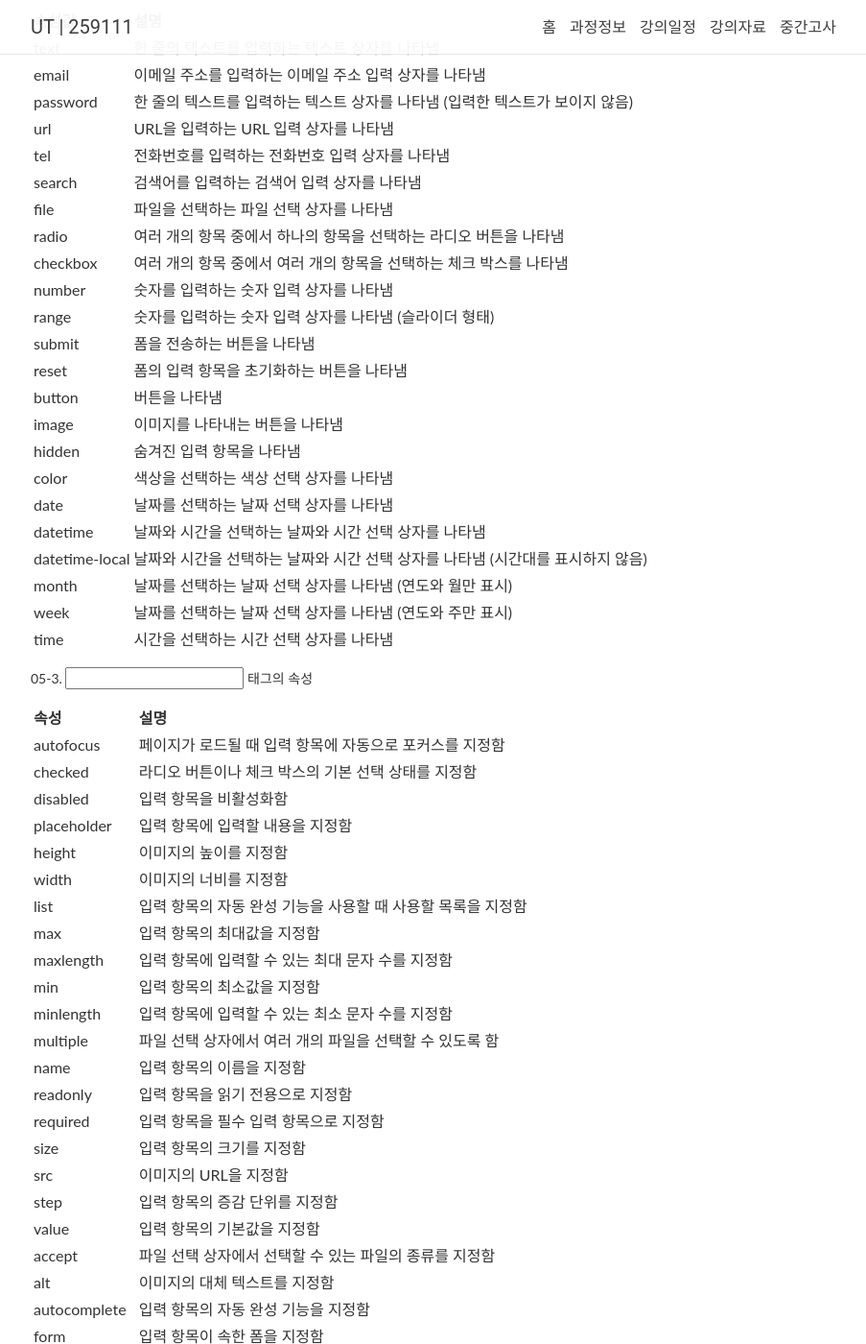
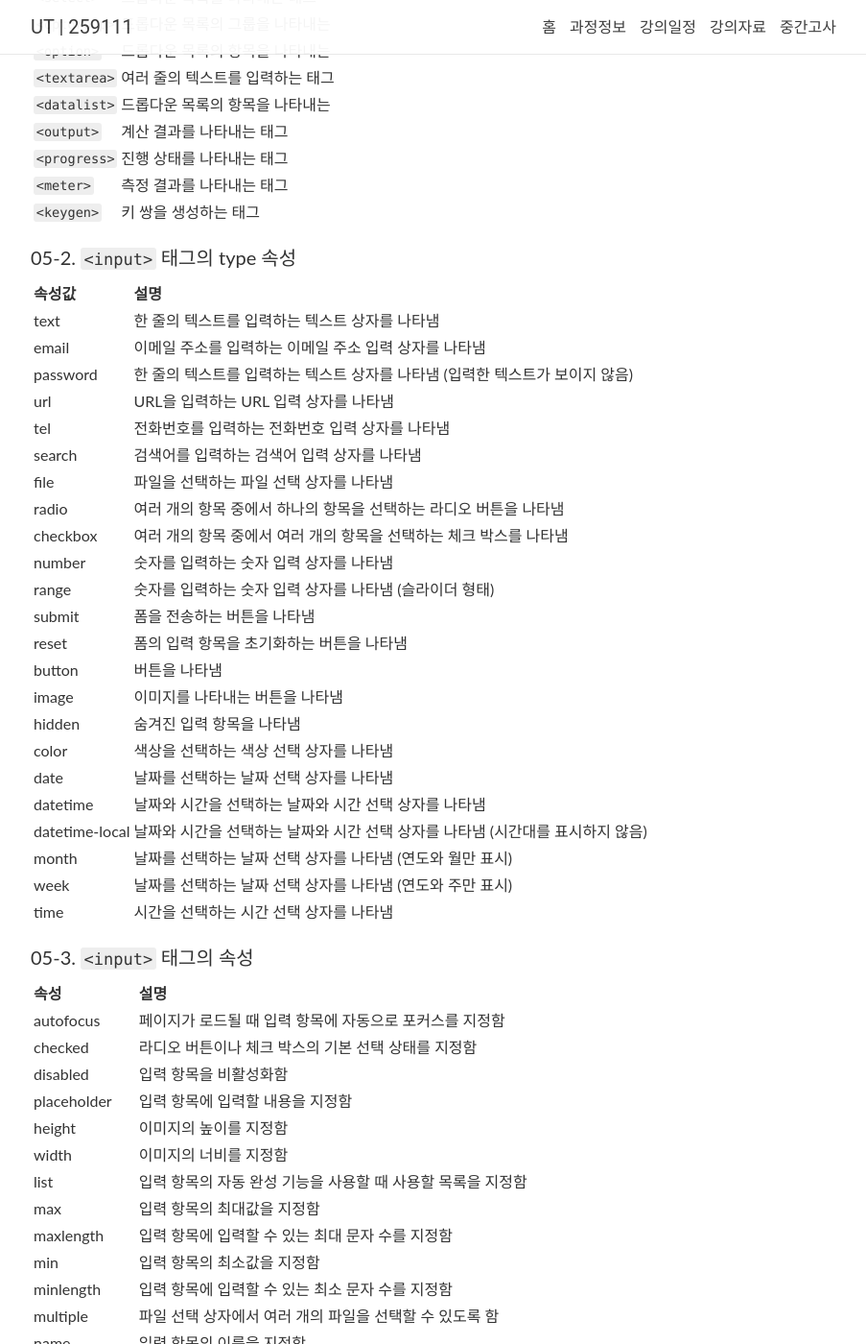
Before and after one commit to 2023-aaronkr/ut-web, a Jekyll site: the page built from _pages/guide.md, in a window 1280 px wide and 1400 px high, scrolled down 3695 px. Shown: the whole window at 96% size, without its empty margins (188-1091 px from the left). Built offline with Jekyll 4.4.1, drawn with Linux system fonts in a browser that asks for light colours; nearby versions of some CDN libraries; comment, search, counter and statistics services are not loaded.

Commit message:
Update study guide

```diff
--- a/_pages/guide.md
+++ b/_pages/guide.md
@@ -8,7 +8,7 @@ title: Study Guide / 공부 가이드
 
 ---
 
-### HTML & CSS
+## HTML & CSS
 
 - [3. HTML 기본 문서 만들기](#03-html-기본-문서-만들기)
 - [4. 웹 문서에 다양한 내용 입력하기](#04-웹-문서에-다양한-내용-입력하기)
@@ -21,9 +21,9 @@ title: Study Guide / 공부 가이드
 
 ---
 
-### 중간고사
+## 중간고사
 
-#### 03. HTML 기본 문서 만들기
+### 03. HTML 기본 문서 만들기
 
 | 태그              | 설명                             |
 | ----------------- | -------------------------------- |
@@ -43,9 +43,11 @@ title: Study Guide / 공부 가이드
 | `<footer>`        | HTML 문서의 꼬리말을 나타냄      |
 | `<div>`           | HTML 문서의 영역을 나타냄        |
 
-#### 04. 웹 문서에 다양한 내용 입력하기
+---
 
-##### 04-1. 텍스트 관련 태그
+### 04. 웹 문서에 다양한 내용 입력하기
+
+#### 04-1. 텍스트 관련 태그
 
 | 태그           | 설명                                      |
 | -------------- | ----------------------------------------- |
@@ -80,7 +82,7 @@ title: Study Guide / 공부 가이드
 | `<dfn>`        | 정의를 나타내는 태그                      |
 | `<time>`       | 시간을 나타내는 태그                      |
 
-##### 04-2. 목록 관련 태그
+#### 04-2. 목록 관련 태그
 
 | 태그         | 설명                             |
 | ------------ | -------------------------------- |
@@ -95,7 +97,7 @@ title: Study Guide / 공부 가이드
 | `<menuitem>` | 메뉴 목록의 항목을 나타내는 태그 |
 | `<dir>`      | 폴더 목록을 나타내는 태그        |
 
-##### 04-3. 표 관련 태그
+#### 04-3. 표 관련 태그
 
 | 태그         | 설명                             |
 | ------------ | -------------------------------- |
@@ -110,7 +112,7 @@ title: Study Guide / 공부 가이드
 | `<colgroup>` | 표의 열을 그룹으로 나타내는 태그 |
 | `<col>`      | 표의 열을 나타내는 태그          |
 
-##### 04-4. 멀티미디어 관련 태그
+#### 04-4. 멀티미디어 관련 태그
 
 | 태그           | 설명                                 |
 | -------------- | ------------------------------------ |
@@ -130,9 +132,11 @@ title: Study Guide / 공부 가이드
 | `<map>`        | 이미지 맵을 나타내는 태그            |
 | `<area>`       | 이미지 맵의 영역을 나타내는 태그     |
 
-#### 05. 입력 양식 작성하기
+---
 
-##### 05-1. 폼에서 사용하는 태그
+### 05. 입력 양식 작성하기
+
+#### 05-1. 폼에서 사용하는 태그
 
 | 태그         | 설명                             |
 | ------------ | -------------------------------- |
@@ -153,7 +157,7 @@ title: Study Guide / 공부 가이드
 | `<meter>`    | 측정 결과를 나타내는 태그        |
 | `<keygen>`   | 키 쌍을 생성하는 태그            |
 
-##### 05-2. <input> 태그의 type 속성
+#### 05-2. `<input>` 태그의 type 속성
 
 | 속성값         | 설명                                                                           |
 | -------------- | ------------------------------------------------------------------------------ |
@@ -181,7 +185,7 @@ title: Study Guide / 공부 가이드
 | week           | 날짜를 선택하는 날짜 선택 상자를 나타냄 (연도와 주만 표시)                     |
 | time           | 시간을 선택하는 시간 선택 상자를 나타냄                                        |
 
-##### 05-3. <input> 태그의 속성
+#### 05-3. `<input>` 태그의 속성
 
 | 속성           | 설명                                                           |
 | -------------- | -------------------------------------------------------------- |
@@ -216,9 +220,11 @@ title: Study Guide / 공부 가이드
 | formtarget     | 입력 항목이 속한 폼을 전송할 때 사용할 대상 창을 지정함        |
 | pattern        | 입력 항목에 입력할 수 있는 문자의 패턴을 지정함                |
 
-#### 06. CSS 의 기본
+---
 
-##### 06-1. 스트일 시트
+### 06. CSS 의 기본
+
+#### 06-1. 스트일 시트
 
 | 종류            | 설명                                                             |
 | --------------- | ---------------------------------------------------------------- |
@@ -229,7 +235,7 @@ title: Study Guide / 공부 가이드
 | 내부 스타일     | HTML 문서의 head 태그 내부에 style 태그를 사용하여 지정한 스타일 |
 | 외부 스타일     | 외부 스타일 시트 파일을 사용하여 지정한 스타일                   |
 
-##### 06-2. CSS 기본 선택자
+#### 06-2. CSS 기본 선택자
 
 | 종류               | 설명                                      | 작성 예시                            |
 | ------------------ | ----------------------------------------- | ------------------------------------ |
@@ -240,18 +246,24 @@ title: Study Guide / 공부 가이드
 | 속성 선택자        | 특정 속성을 가진 요소를 선택함            | `input[type="text"] { color: red; }` |
 | 그룹 선택자        | 여러 개의 선택자를 그룹으로 묶어서 선택함 | `h1, h2, h3 { color: red; }`         |
 
-##### 06-3. 스타일 우선순위
+#### 06-3. 스타일 우선순위
 
-- 얼마나 중요한가?
+- **얼마나 중요한가?**
+
   - 사용자 스타일 > 저자 스타일 > 브라우저 스타일
-- 적용 범위는 어디까지인가?
+
+- **적용 범위는 어디까지인가?**
+
   - !important > 인라인 스타일 > id 선택자 > class 선택자 > 태그 선택자 > 전체 선택자
-- 소스 작성 순서는 어떻게 되는가?
+
+- **소스 작성 순서는 어떻게 되는가?**
   - 나중에 작성한 스타일이 우선함
 
-#### 07. 텍스트를 표현하는 다양한 스타일
+---
 
-##### 07-1. 글자와 관련된 속성
+### 07. 텍스트를 표현하는 다양한 스타일
+
+#### 07-1. 글자와 관련된 속성
 
 | 속성        | 설명                   |
 | ----------- | ---------------------- |
@@ -261,7 +273,7 @@ title: Study Guide / 공부 가이드
 | font-style  | 글자의 스타일을 지정함 |
 | font        | 글꼴을 지정함          |
 
-##### 07-2. 텍스트와 관련된 속성
+#### 07-2. 텍스트와 관련된 속성
 
 | 속성                 | 설명                                  |
 | -------------------- | ------------------------------------- |
@@ -284,7 +296,7 @@ title: Study Guide / 공부 가이드
 | text-orientation     | 텍스트의 방향을 지정함                |
 | text-combine-upright | 텍스트의 방향을 지정함                |
 
-##### 07-3. 웹에서 색상을 지정하는 방법
+#### 07-3. 웹에서 색상을 지정하는 방법
 
 | 종류      | 설명                                                       |
 | --------- | ---------------------------------------------------------- |
@@ -293,12 +305,18 @@ title: Study Guide / 공부 가이드
 | hsl, hsla | hsl(색상, 채도, 명도, 투명) 형식으로 색상을 지정함         |
 | 색상 이름 | 색상 이름을 사용하여 색상을 지정함                         |
 
-#### 08. 레이아웃을 구성하는 CSS 박스 모델
+---
 
-#### 09. 이미지와 그러데이션 효과로 배경 꾸미기
-
-#### 10. CSS 고급선택자
+### 08. 레이아웃을 구성하는 CSS 박스 모델
 
 ---
 
-### 기말고사
+### 09. 이미지와 그러데이션 효과로 배경 꾸미기
+
+---
+
+### 10. CSS 고급선택자
+
+---
+
+## 기말고사
```
